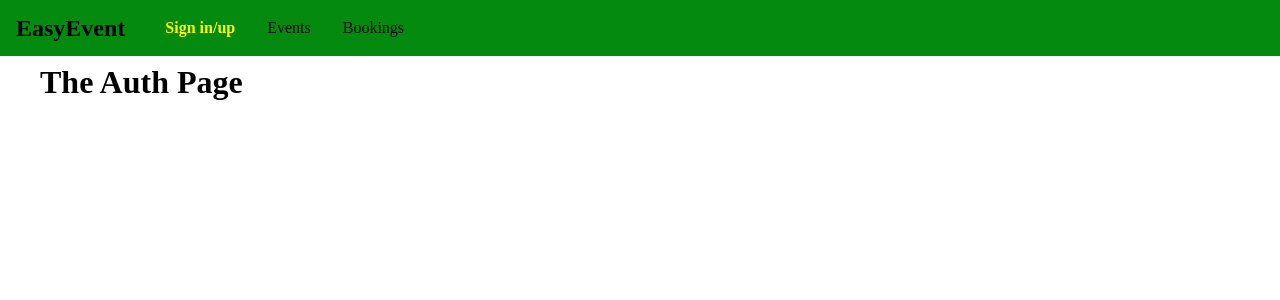
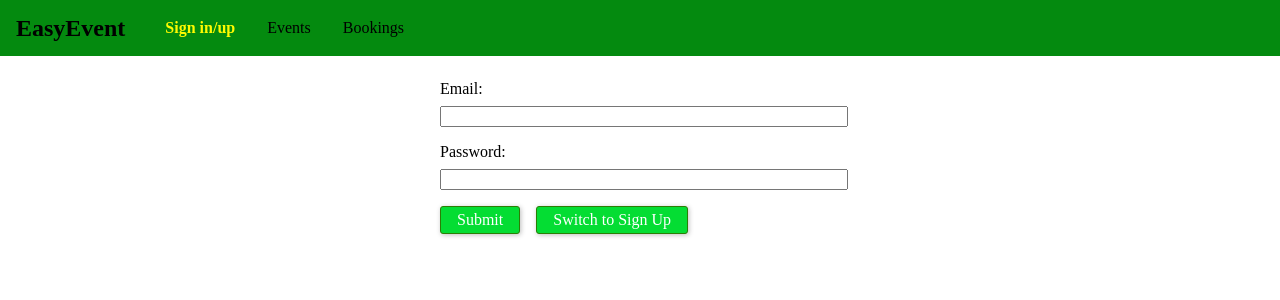
Before and after one commit to wild-arctic-fox/event-booking, a React (Create React App) app in the folder frontend/: page /auth in a window 1280 px wide. Shown: the top 300 px of the page. Built offline with nearby package versions, Linux system fonts and the light colour scheme.

Commit message:
frontend auth added

```diff
--- /dev/null
+++ b/frontend/src/pages/Auth.css
@@ -0,0 +1,37 @@
+.auth-form {
+    width: 25rem;
+    max-width: 80%;
+    margin: 5rem auto;
+  }
+
+  .form-control label,
+  .form-control input {
+    width: 100%;
+    display: block;
+  }
+
+  .form-control label {
+    margin-bottom: 0.5rem;
+  }
+
+  .form-control {
+    margin-bottom: 1rem;
+  }
+
+  .form-actions button {
+    background: #04dd33;
+    font: inherit;
+    border: 1px solid #2b7e04;
+    border-radius: 3px;
+    padding: 0.25rem 1rem;
+    margin-right: 1rem;
+    box-shadow: 1px 1px 5px rgba(0, 0, 0, 0.26);
+    color: white;
+    cursor: pointer;
+  }
+
+  .form-actions button:hover,
+  .form-actions button:active {
+      background: #67f028;
+      border-color: #64c225;
+  }
--- a/frontend/src/pages/Auth.js
+++ b/frontend/src/pages/Auth.js
@@ -1,8 +1,94 @@
 import React, { Component } from "react";
+import "./Auth.css";
 
 class AuthPage extends Component {
+  state = {
+    isLogin: true,
+  };
+
+  constructor() {
+    super();
+    this.emailEl = React.createRef();
+    this.passwordEl = React.createRef();
+  }
+
+  changehandler = () => {
+    this.setState((prevState) => {
+      return {
+        isLogin: !prevState.isLogin,
+      };
+    });
+  };
+
+  submithandler = async (event) => {
+    event.preventDefault();
+    try {
+      const email = this.emailEl.current.value;
+      const password = this.passwordEl.current.value;
+
+      if (email.trim().length === 0 || password.trim().length === 0) {
+        return;
+      }
+
+      let requestBody = {
+        query: `
+          query {
+          login(email:"${email}"  password:"${password}") {
+            userId
+            token
+            tokenExpiration
+          }
+        }`
+      };
+
+      console.log(this.state.isLogin)
+
+      if (!this.state.isLogin) {
+        console.log('qwerty')
+        requestBody = {
+          query: `
+            mutation {
+              createUser(uInput:{email:"${email}"  password:"${password}"}) {
+                _id
+                email
+              }
+            }`
+        };
+      }
+
+      const user = await fetch("http://localhost:8000/graphql", {
+        method: "POST",
+        body: JSON.stringify(requestBody),
+        headers: {
+          "Content-Type": "application/json",
+        },
+      });
+      const res = await user.json();
+      console.log(res);
+    } catch (e) {
+      console.log(e);
+    }
+  };
+
   render() {
-    return (<h1>The Auth Page</h1>);
+    return (
+      <form className="auth-form" onSubmit={this.submithandler}>
+        <div className="form-control">
+          <label htmlFor="email">Email:</label>
+          <input type="email" id="email" ref={this.emailEl} />
+        </div>
+        <div className="form-control">
+          <label htmlFor="password">Password:</label>
+          <input type="password" id="password" ref={this.passwordEl} />
+        </div>
+        <div className="form-actions">
+          <button type="submit">Submit</button>
+          <button type="button" onClick={this.changehandler}>
+            Switch to {this.state.isLogin ? "Sign Up" : "Sign In"}
+          </button>
+        </div>
+      </form>
+    );
   }
 }
 
```
Also changed, not shown: 1 other file (tests, documents, lock files or other folders).
